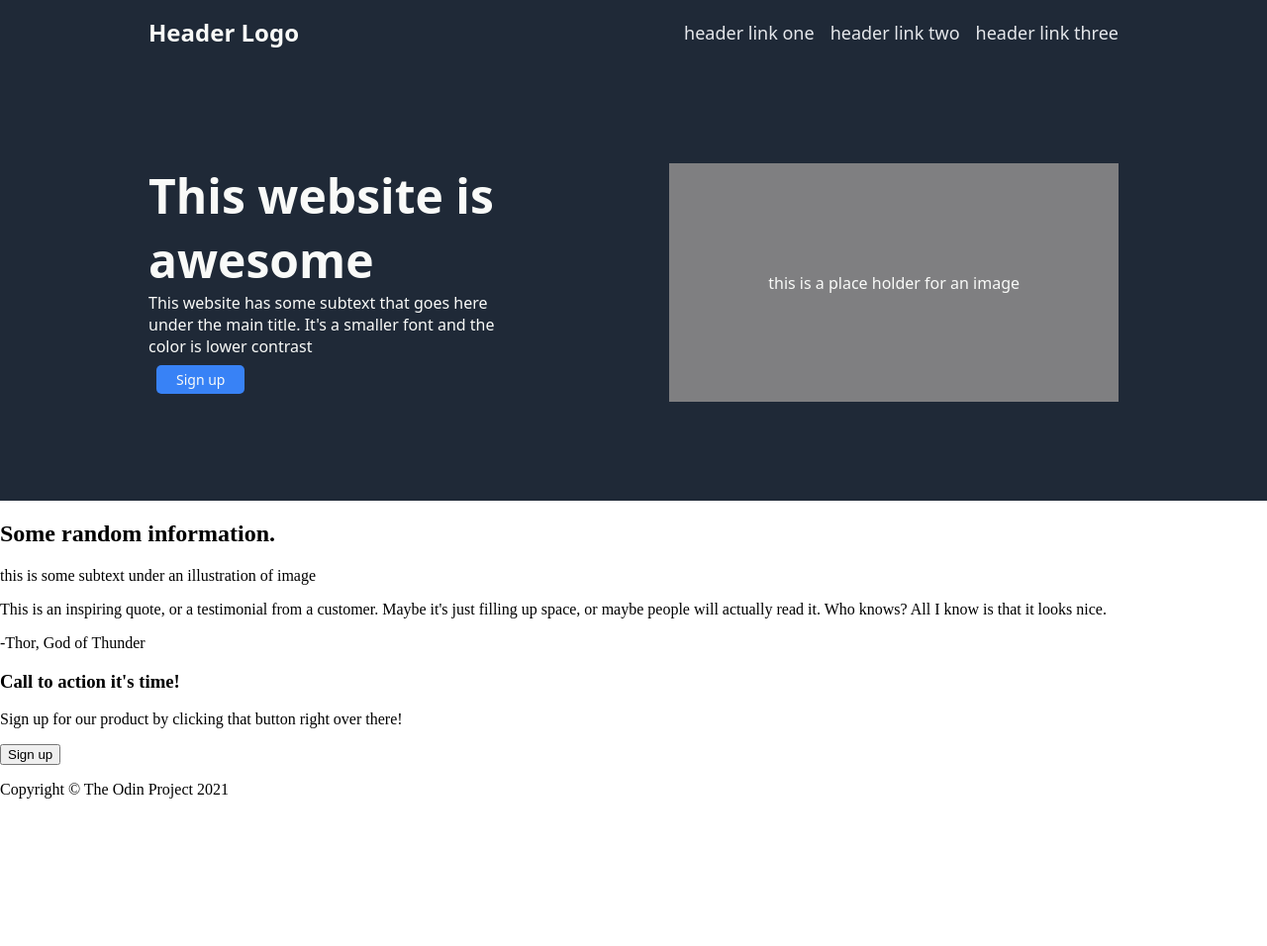
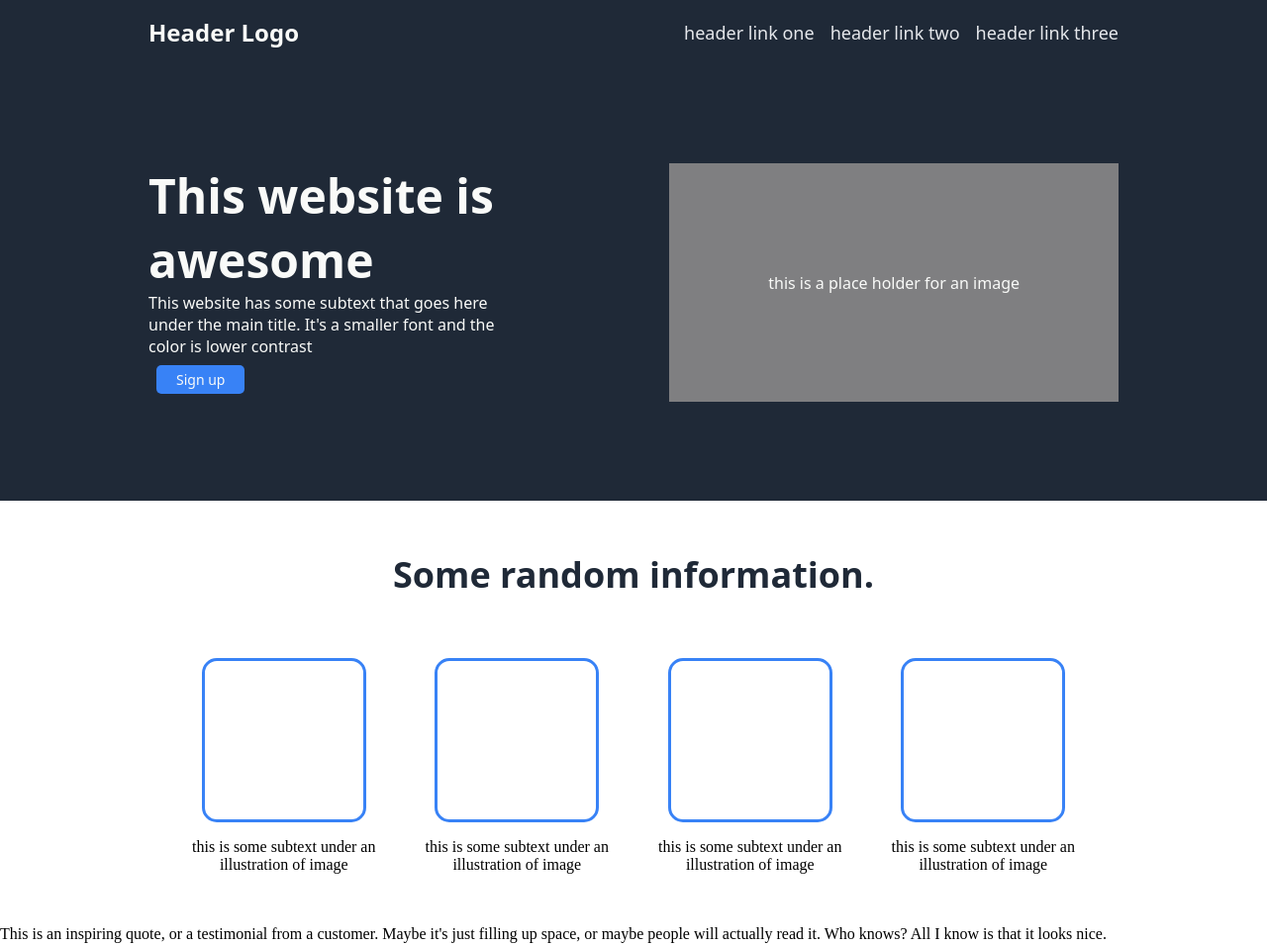
Before and after one commit to evank800/landing-page, a plain HTML site: page index.html in a window 1280 px wide. Shown: the top 956 px of the page at 99% size. Before the commit the page ends 823 px from the top, so only its background shows below. Drawn offline with Linux system fonts and the light colour scheme.

Commit message:
Add css to the second container

```diff
--- a/index.html
+++ b/index.html
@@ -32,14 +32,31 @@
         <div class="container2">
             <h2>Some random information.</h2>
             <div class="info2">
-              <div>
 
-                <div class="blank">
+                <div class="box">
+                  <div class="blank">
+                  </div>
+                  <p>this is some subtext under an illustration of image</p>
                 </div>
 
-                <p>this is some subtext under an illustration of image</p>
+                <div class="box">
+                    <div class="blank">
+                    </div>
+                    <p>this is some subtext under an illustration of image</p>
+                  </div>
 
-              </div>
+                  <div class="box">
+                    <div class="blank">
+                    </div>
+                    <p>this is some subtext under an illustration of image</p>
+                  </div>
+
+                  <div class="box">
+                    <div class="blank">
+                    </div>
+                    <p>this is some subtext under an illustration of image</p>
+                  </div>
+
             </div>
 
         </div>
--- a/style.css
+++ b/style.css
@@ -77,3 +77,39 @@ a:visited{
     border: none;
 
 }
+
+.container2{
+    display: flex;
+    flex-direction: column;
+    padding: 20px 175px;
+}
+
+.container2 h2{
+    align-self: center;
+    font-family: system-ui, -apple-system, BlinkMacSystemFont, 'Segoe UI', Roboto, Oxygen, Ubuntu, Cantarell, 'Open Sans', 'Helvetica Neue', sans-serif;
+    font-size: 36px;
+    font-weight: extra-bold;
+    color: #1F2937;
+}
+
+.info2{
+    display: flex;
+    margin-top: 30px;
+    gap: 12px;
+}
+.box{
+    display: flex;
+    flex-direction: column;
+    justify-content: center;
+    align-items: center;
+}
+.blank{
+    width: 80px;
+    height: 80px;
+    border: 3px solid #3882F6;
+    padding: 40px;
+    border-radius: 15px;
+}
+.box p{
+    text-align: center;
+}
```
